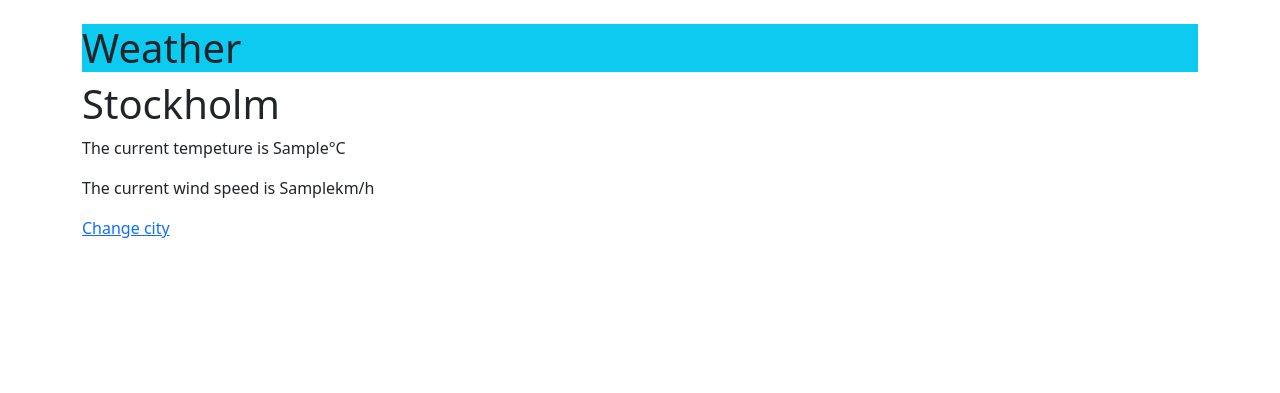
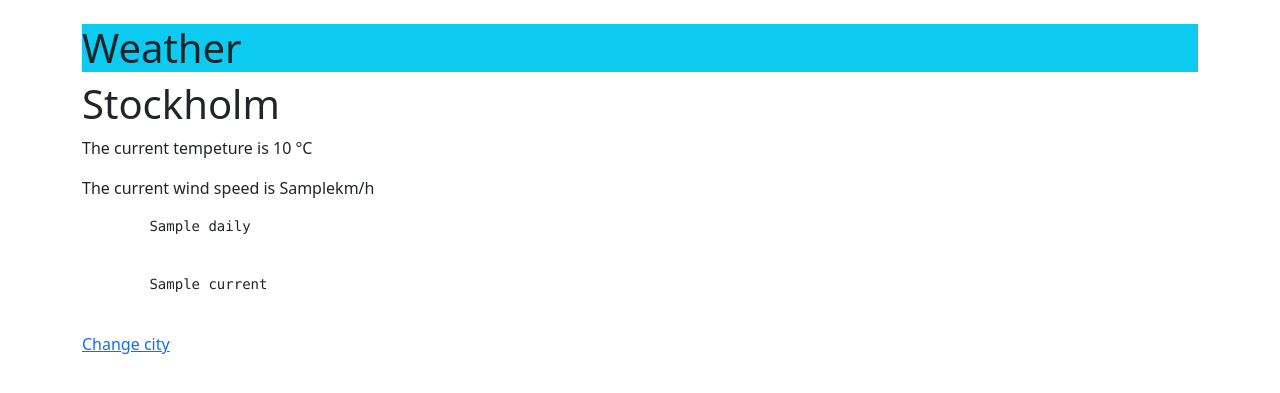
Before and after one commit to morganwf00/Induviduella2, a Flask app: page /forecast in a window 1280 px wide. Shown: the top 393 px of the page. Run offline with Flask 3, Linux system fonts and the light colour scheme; a database or web service that is not in the repository returns one stand-in record (values such as "Sample title"); data that the repository does not hold is empty.

Commit message:
import panda and let forcast show raw data

```diff
--- a/app.py
+++ b/app.py
@@ -1,5 +1,7 @@
 from flask import Flask, render_template, request
 from weather import getWeather, WeatherError #Api handeling
+#import pandas as pd #tabell
+
 app = Flask(__name__)
 
 # City list with corresponding cordinates
--- a/templates/forecast.html
+++ b/templates/forecast.html
@@ -4,11 +4,18 @@
     <h1>{{ city }}</h1>
     <!--Show current temp and wind based on what city was sent from app-->
     <p>
-        The current tempeture is {{ current.tempeture_2m }}°C
+        The current tempeture is {{ current.temperature_2m }} °C
     </p>
     <p>
         The current wind speed is {{ current.wind_speed_10m }}km/h
     </p>
+    <!--Whole json dict daily part-->
+    <pre>
+        {{ daily }}
+    </pre>
+    <pre>
+        {{ current }}
+    </pre>
     <!--using jinja to look for index if name changes hyperlink to index-->
     <a href="{{ url_for('index') }}">Change city</a>
 {% endblock %}
```
